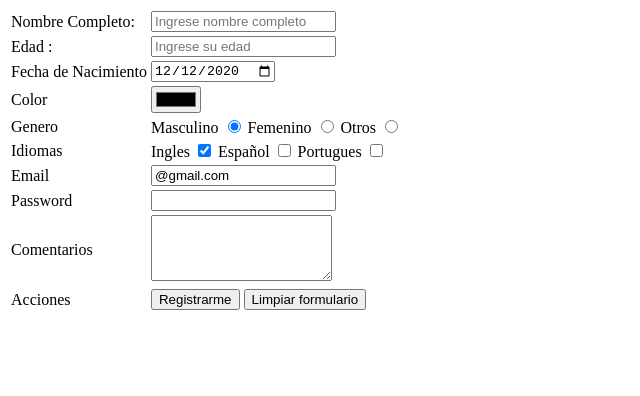
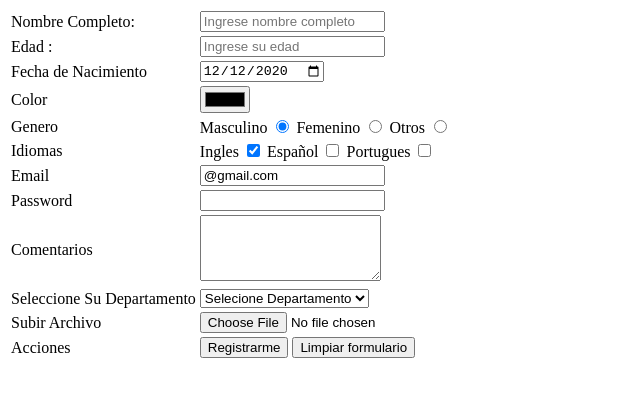
Before and after one commit to ChristopherPuchocCardenas/codigo-virtual-4, a plain HTML site: page Semana1/dia4/formularios.html in a window 1280 px wide. Shown: the whole page, without its empty margins (0-640 px from the left). Drawn offline with Linux system fonts and the light colour scheme.

Commit message:
Avance de formularios 2

```diff
--- a/Semana1/dia4/formularios.html
+++ b/Semana1/dia4/formularios.html
@@ -3,7 +3,6 @@
 
 <head>
     <meta charset="UTF-8">
-
     <title>Formularios</title>
 </head>
 
@@ -85,6 +84,28 @@
                 <td>
                     <textarea id="txtAreaComentarios" col="10" rows="4"></textarea>
                 </td>
+
+                <tr>
+                    <td>
+                        <label for="slcDepartamentos">Seleccione Su Departamento</label>
+                    </td>
+                    <td>
+                        <select id="slcDepartamentos">
+                            <option>Selecione Departamento</option>
+                            <option>Arequipa</option>
+                            <option>Lima</option>
+                            <option>Tacna</option>
+                        </select>
+                    </td>
+                </tr>
+                <tr>
+                    <td>
+                        <label for="inputFileSubirArchivo">Subir Archivo</label>
+                    </td>
+                    <td>
+                        <input type="file" id="inputFileSubirArchivo" />
+                    </td>
+                </tr>
             </tr>
             <tr>
                 <td>
@@ -95,18 +116,8 @@
                     <input type="reset" value="Limpiar formulario" />
                 </td>
             </tr>
-
-
-
-
-
         </table>
     </form>
-
-
-
-
-
 </body>
 
 </html>
```
